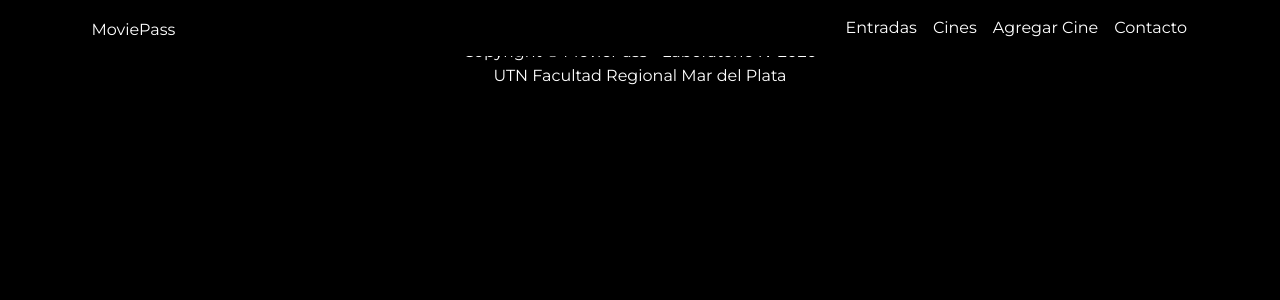
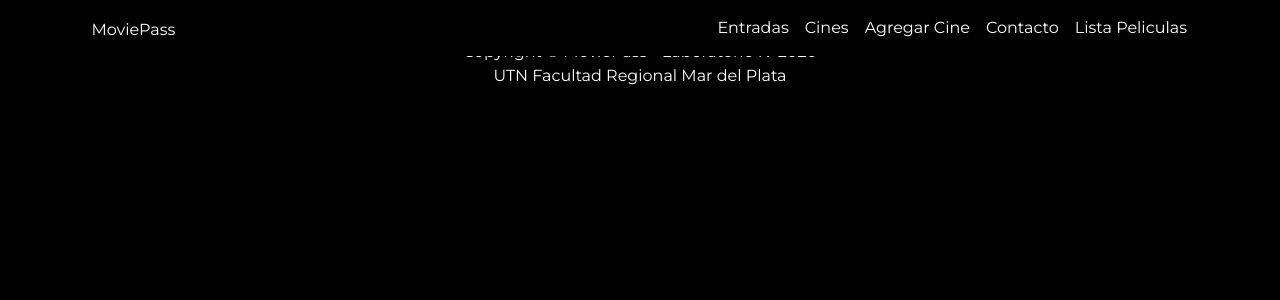
Before and after one commit to JuanGilSosa/MoviePass, a PHP site: the page made by MoviePass/Views/nav.php in a window 1280 px wide. Shown: the top 300 px of the page. Run offline with PHP 8.4, Linux system fonts and the light colour scheme; the template is opened without the code that fills it, so the values that code supplies are empty; some libraries are stand-ins or nearby versions.

Commit message:
se agrego un Lista Peliculas

```diff
--- a/MoviePass/Views/nav.php
+++ b/MoviePass/Views/nav.php
@@ -28,6 +28,9 @@
             <li class="nav-item">
               <a class="nav-link js-scroll-trigger text-white" href="#contact">Contacto</a>
             </li>
+            <li class="nav-item">
+              <a class="nav-link js-scroll-trigger text-white" href="<?php echo VIEWS_PATH. "listMovies.php"?>">Lista Peliculas</a>
+            </li>
 
           </ul>
         </div>
```
